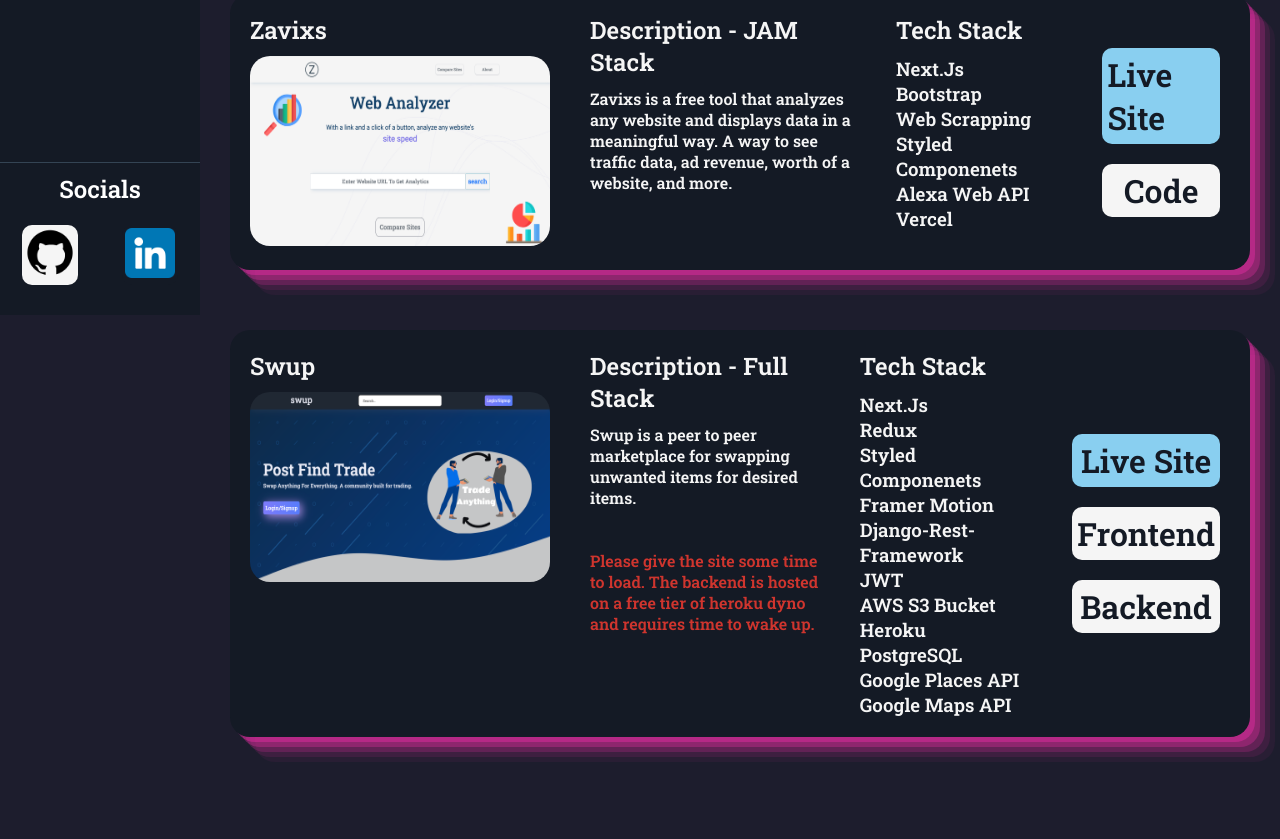
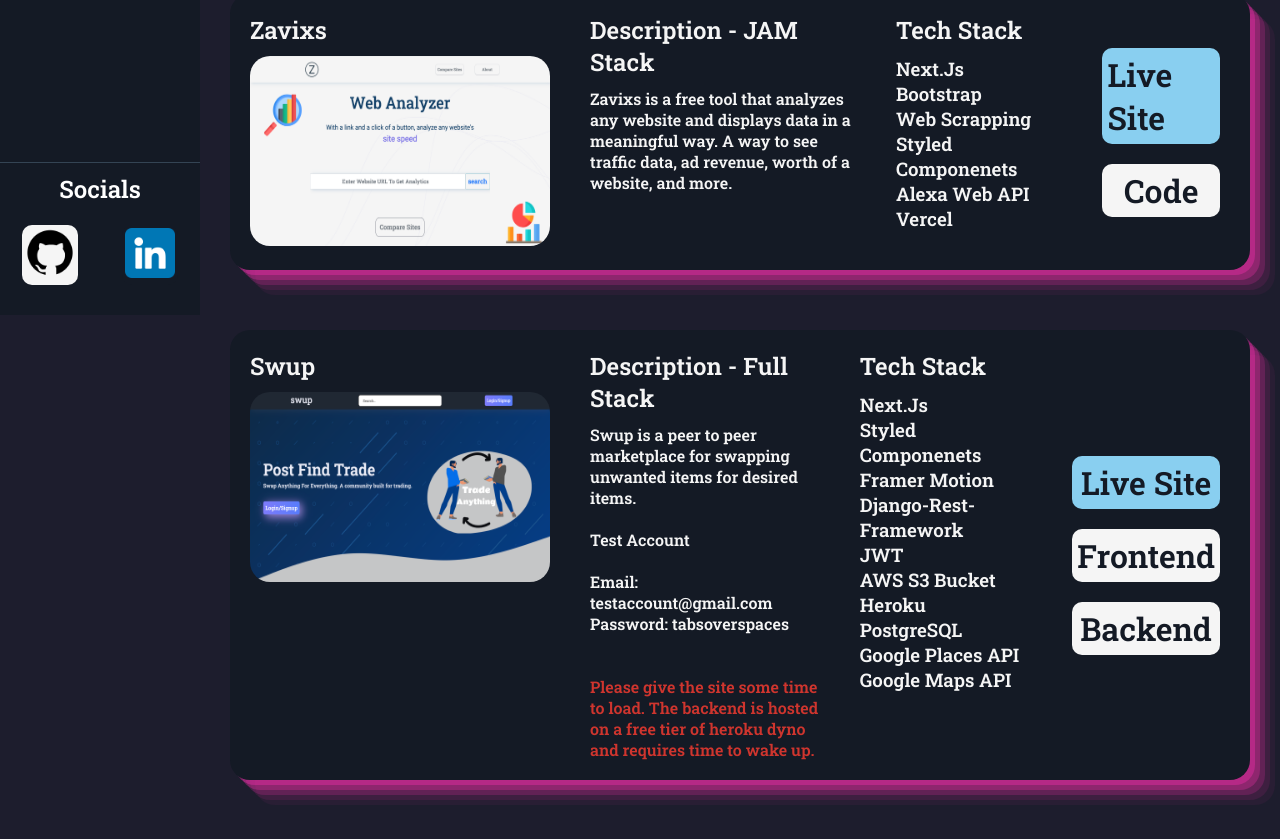
Before and after one commit to asiqurrahman/asiqurportfolio, a React (Create React App) app: page /projects in a window 1280 px wide. Shown: the part 485-1324 px from the top of the page. Before the commit the page ends 1282 px from the top, so only its background shows below. Built offline with nearby package versions, Linux system fonts and the light colour scheme.

Commit message:
some minor gramer changes

```diff
--- a/src/components.js/Projects.js
+++ b/src/components.js/Projects.js
@@ -38,9 +38,9 @@
                     </div>
                     <div className="item description">
                         <h2>Description</h2>
-                        <p>A portfolio website showcasing my skills and projects</p>
+                        <p>A portfolio website showcasing my skills and projects.</p>
                     </div>
-                    <div className="item">
+                    <div className="item techstack">
                         <h2>Tech Stack</h2>
                         <div>
                             <h3>React.Js</h3>
@@ -78,7 +78,7 @@
                         <h2>Description - JAM Stack</h2>
                         <p>Zavixs is a free tool that analyzes any website and displays data in a meaningful way. A way to see traffic data, ad revenue, worth of a website, and more.</p>
                     </div>
-                    <div className="item">
+                    <div className="item techstack">
                         <h2>Tech Stack</h2>
                         <div>
                             <h3>Next.Js</h3>
@@ -118,14 +118,18 @@
                         <h2>Description - Full Stack</h2>
                         <p>Swup is a peer to peer marketplace for swapping unwanted items for desired items. </p>
                         <br />
+                        <p>Test Account</p>
+                        <br />
+                        <p>Email: testaccount@gmail.com</p>
+                        <p>Password: tabsoverspaces</p>
+                        <br />
                         <br />
                         <p className="wakeup">Please give the site some time to load. The backend is hosted on a free tier of heroku dyno and requires time to wake up.</p>
                     </div>
-                    <div className="item">
+                    <div className="item techstack">
                         <h2>Tech Stack</h2>
                         <div>
                             <h3>Next.Js</h3>
-                            <h3>Redux</h3>
                             <h3>Styled Componenets</h3>
                             <h3>Framer Motion</h3>
                             <h3>Django-Rest-Framework</h3>
--- a/src/components.js/styles/Projects.style.js
+++ b/src/components.js/styles/Projects.style.js
@@ -42,6 +42,7 @@
         width: 350px;
     }
 
+
     h2 {
         margin-bottom: 10px;
     }
```
